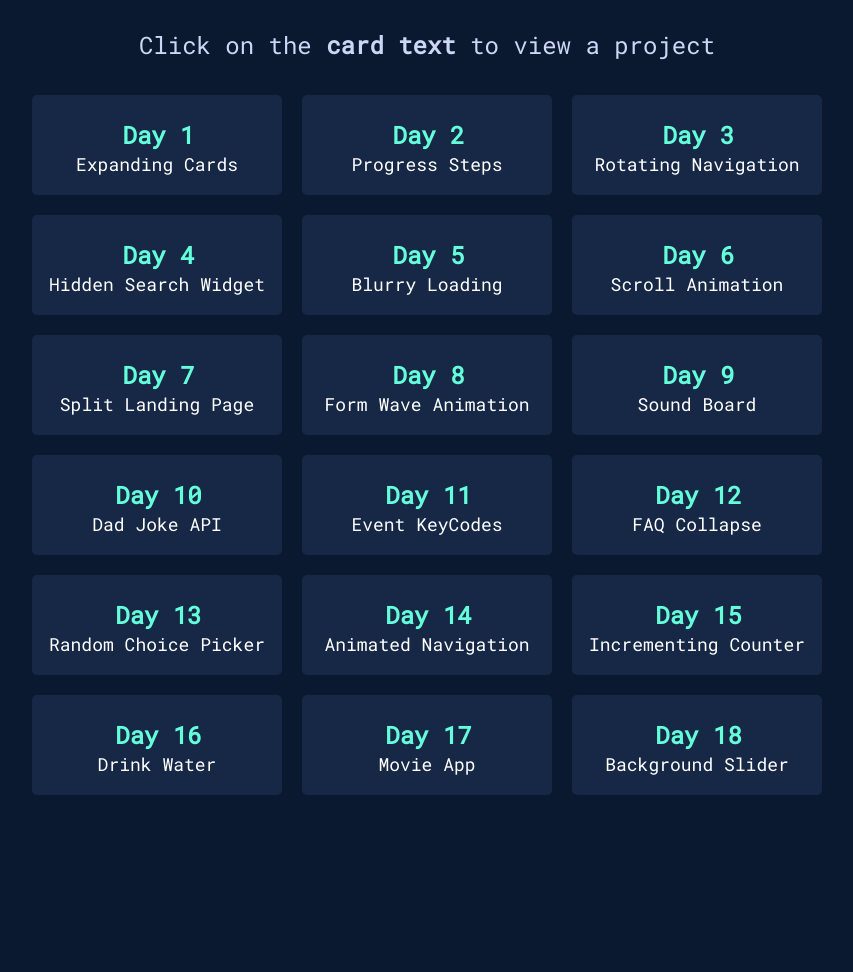
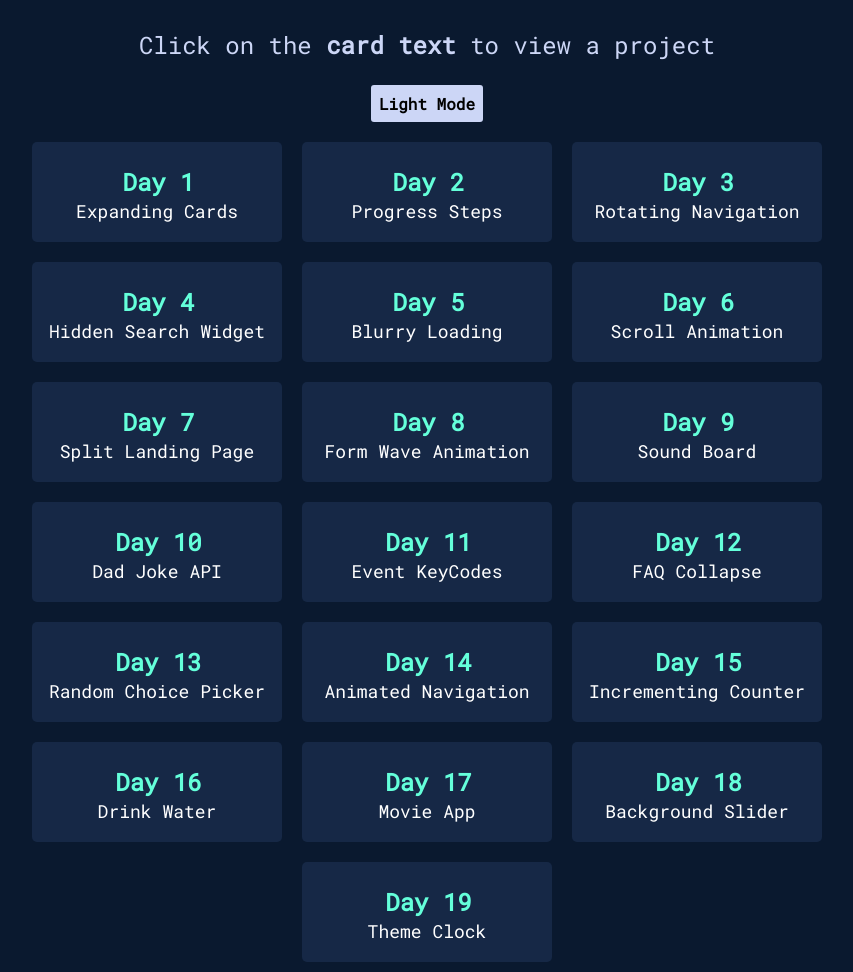
Before and after one commit to BrandonEJenkins/50-projects-50-days, a plain HTML site: page index.html in a window 1280 px wide. Shown: the part 126-1098 px from the top of the page, without its empty margins (213-1066 px from the left). Before the commit the page ends 931 px from the top, so only its background shows below. Drawn offline with Linux system fonts and the light colour scheme.

Commit message:
updated project catalog styles, added dark-light mode button with event listener

```diff
--- a/index.html
+++ b/index.html
@@ -10,6 +10,8 @@
 
   <h1>50 Projects</h1><br>
   <p>Click on the <strong>card text</strong> to view a project</p>
+
+  <button class="toggle dark">Light Mode</button>
 
   <div class="container">
 
@@ -103,6 +105,13 @@
       <p class="card-text"><a href="./day-18-background-slider/" target="_blank">Background Slider</a></p>
     </div>
 
+    <div class="project-card">
+      <h3 class="project-title"><a href="./day-19-theme-clock/" target="_blank">Day 19</a></h3>
+      <p class="card-text"><a href="./day-19-theme-clock/" target="_blank">Theme Clock</a></p>
+    </div>
+
   </div>
+
+  <script src="./script.js"></script>
 </body>
 </html>
--- /dev/null
+++ b/script.js
@@ -0,0 +1,12 @@
+const toggle = document.querySelector('.toggle');
+
+toggle.addEventListener('click', (event) => {
+  const html = document.querySelector('html');
+  if(html.classList.contains('light')) {
+    html.classList.remove('light');
+    event.target.innerHTML = 'Light Mode'
+  } else {
+    html.classList.add('light');
+    event.target.innerHTML = 'Dark Mode'
+  }
+})
--- a/style.css
+++ b/style.css
@@ -4,9 +4,34 @@
   box-sizing: border-box;
 }
 
+:root {
+  --browser-body-text: #CCD6F6;
+
+  --primary-background-color: #0A192F;
+  --secondary-background-color: #162846;
+  --card-title: #64FFDA;
+  --card-text: #fff;
+
+  --toggle-button-primary: #CCD6F6;
+  --toggle-button-secondary: #000;
+}
+
+html {
+  transition: all 0.5 ease-in;
+}
+
+html.light {
+  --primary-background-color: #DDE4E7;
+  --secondary-background-color: #3277B3;
+  --card-title: #F9EC31;
+  --card-text: #CCD6F6;
+  --browser-body-text: #2C699E;
+
+}
+
 body {
-  background-color: #0A192F;
-  color: #CCD6F6;
+  background-color: var(--primary-background-color);
+  color: var(--browser-body-text);
   font-family: 'Roboto Mono', sans-serif;
   font-size: 24px;
   display: flex;
@@ -16,6 +41,27 @@ body {
   text-align: center;
   height: 100%;
   margin: 0;
+}
+
+.toggle {
+  cursor: pointer;
+  background-color: var(--toggle-button-primary);
+  color: var(--toggle-button-secondary);
+  font-family: 'Roboto Mono';
+  font-size: 16px;
+  font-weight: bold;
+  border: 0;
+  border-radius: 3px;
+  padding: 8px;
+  margin-bottom: 10px;
+}
+
+.toggle:focus {
+  outline: 0;
+}
+
+.toggle:active {
+  transform: translateY(1px);
 }
 
 .container {
@@ -41,7 +87,7 @@ p {
 }
 
 .project-card {
-  background-color: #162846;
+  background-color: var(--secondary-background-color);
   cursor: pointer;
   display: flex;
   flex-direction: column;
@@ -57,7 +103,7 @@ p {
 }
 
 .project-card p {
-  color: #fff;
+  color: var(--card-text);
   font-size: 18px;
   margin: 0;
   padding: 0 5px;
@@ -70,7 +116,7 @@ p {
 }
 
 .project-title a {
-  color: #64FFDA;
+  color: var(--card-title);
   font-size: 24px;
   text-decoration: none;
   margin: 10px;
@@ -79,7 +125,7 @@ p {
 
 
 p a {
-  color: #fff;
+  color: var(--card-text);
   text-decoration: none;
 }
 
```
